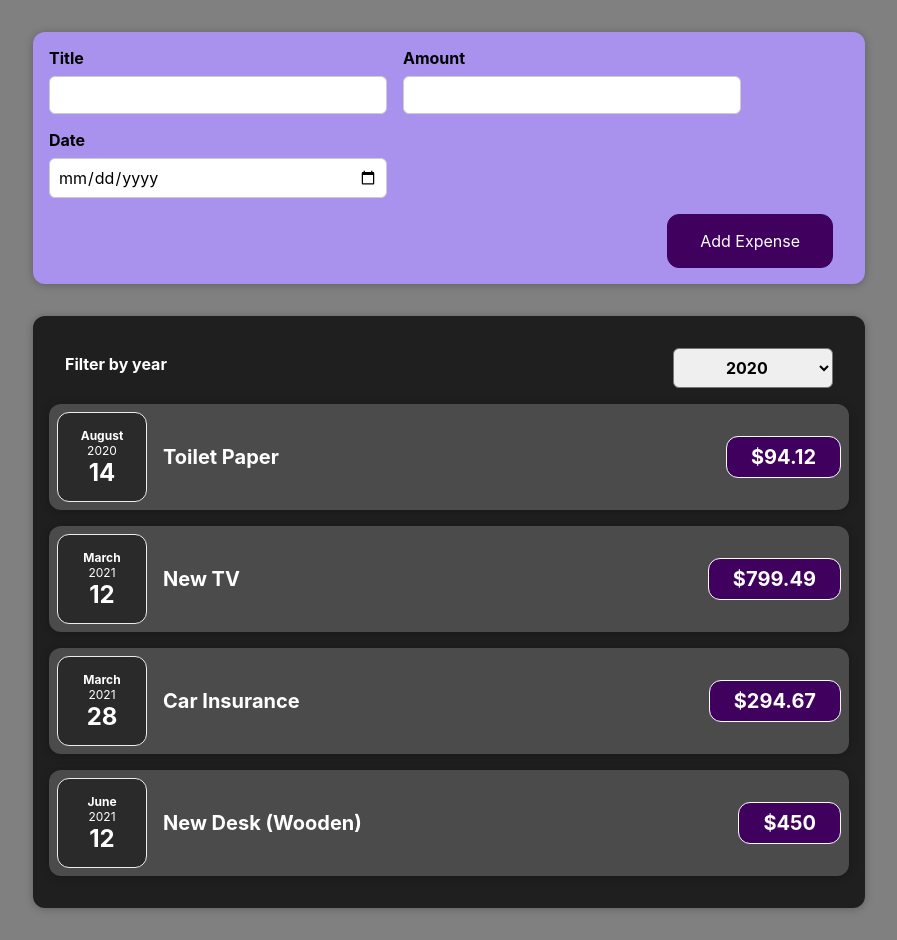
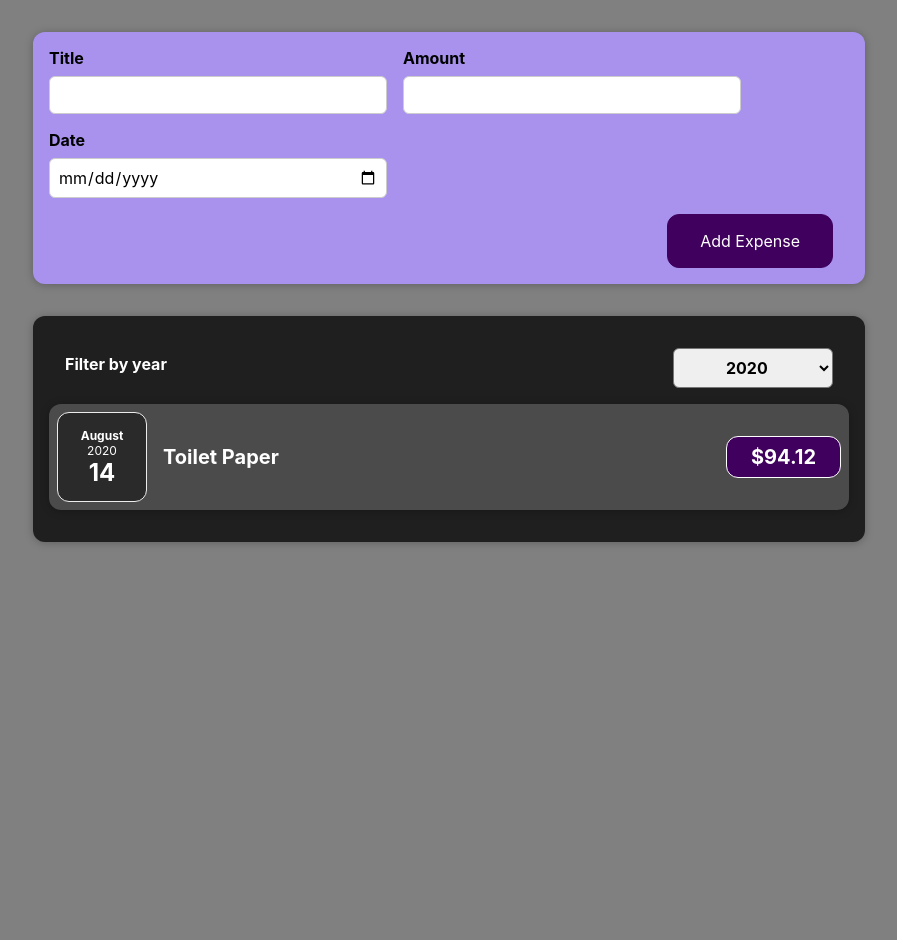
Before and after one commit to qweered/expences-tracker, a React (Create React App) app: page / in a window 1280 px wide. Shown: the whole page, without its empty margins (191-1088 px from the left). After the commit the page ends 800 px from the top, so only its background shows below. Built offline with nearby package versions, Linux system fonts and the light colour scheme.

Commit message:
feat: only show expenses for current year

```diff
--- a/src/components/Expenses/Expenses.jsx
+++ b/src/components/Expenses/Expenses.jsx
@@ -13,16 +13,21 @@ const Expenses = ({ expenses }) => {
     setFilteredYear(selectedYear);
   };
 
+  const filteredExpenses = expenses.filter(
+    (expense) => expense.date.getFullYear().toString() === filteredYear
+  );
+
   return (
     <Card className="expenses">
       <ExpensesFilter
         onchangeFilter={filterChangeHandler}
         selected={filteredYear}
       />
-      {expenses.map((expense) => (
+      {filteredExpenses.map((expense) => (
         <ExpenseItem
           amount={expense.amount}
           date={expense.date}
+          key={expense.id}
           title={expense.title}
         />
       ))}
```
